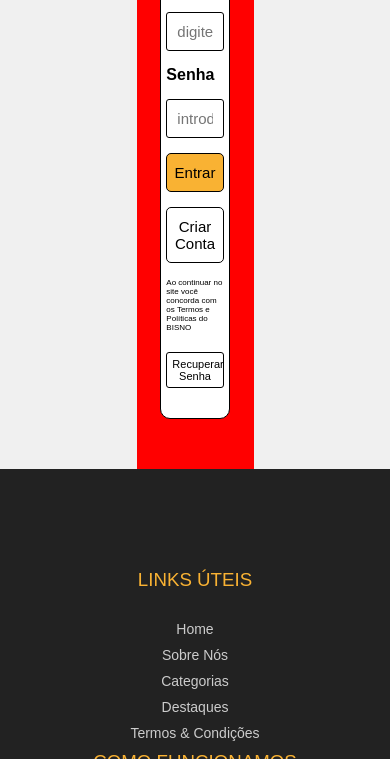
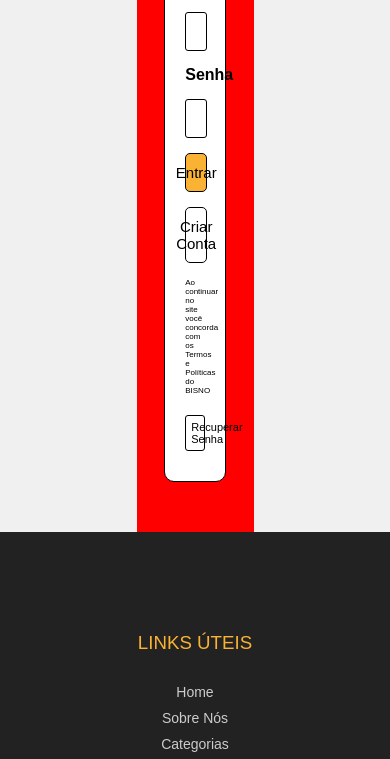
Before and after one commit to Paixao-Antonio/bisno-com, a plain HTML site: page pages/login.html in a window 390 px wide. Shown: the part 301-1060 px from the top of the page. Drawn offline with Linux system fonts and the light colour scheme.

Commit message:
outra actualizacao

```diff
--- a/css/login.css
+++ b/css/login.css
@@ -175,8 +175,8 @@
   }
 
   .fazer-login {
-    padding: 30px 5px;
-    width: 90%;
+    padding: 30px 20px;
+    max-width: 80%;
     box-sizing: border-box;
   }
 
```
